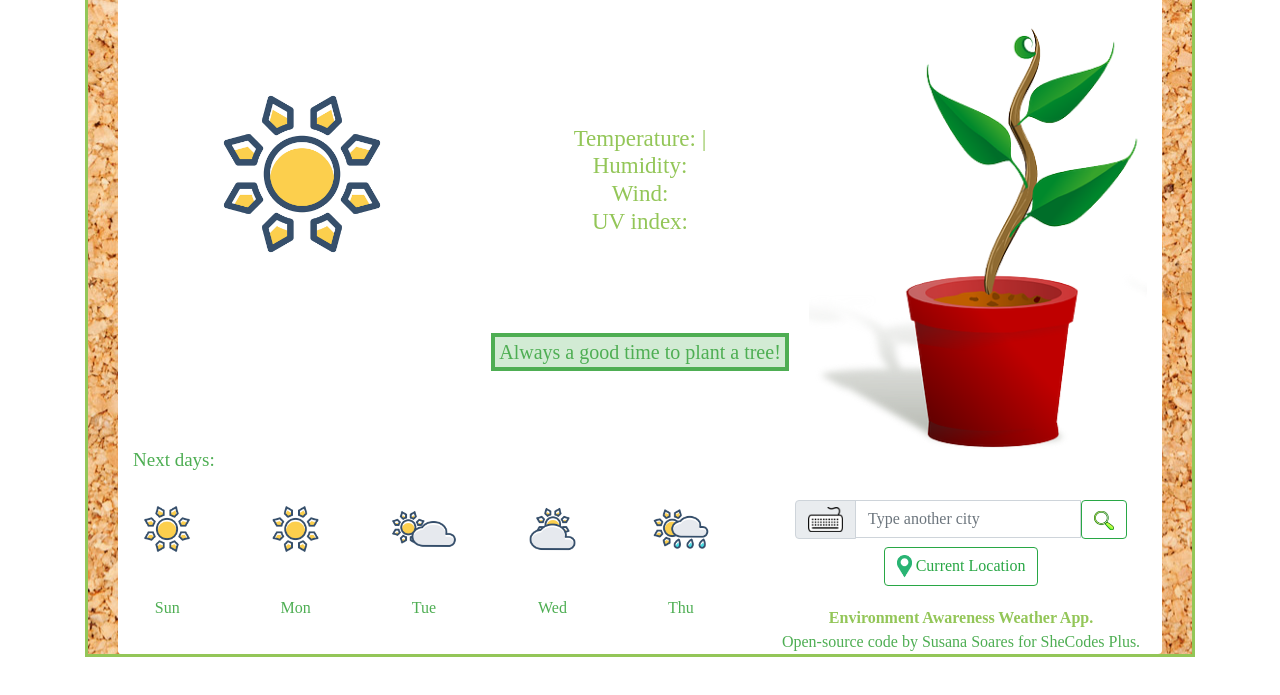
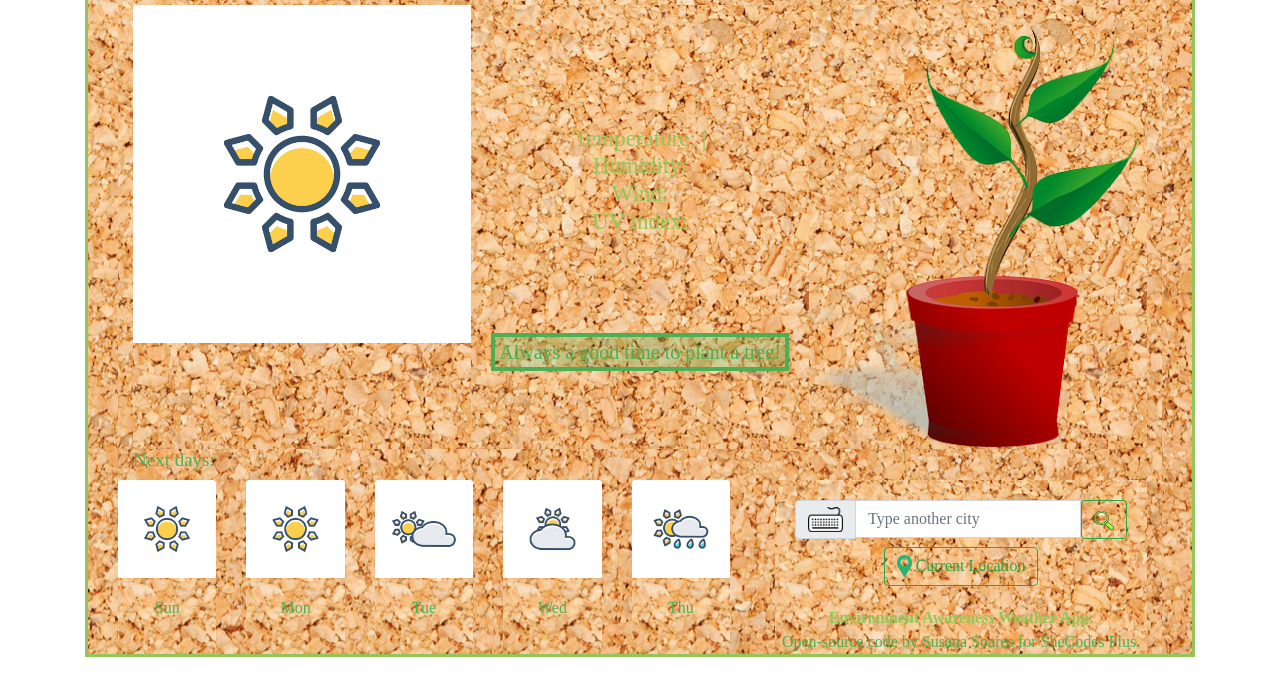
Before and after one commit to SuS-SC/EnvAWApp, a website built with Parcel: page index.html in a window 1280 px wide. Shown: the part 105-800 px from the top of the page. Built offline with nearby package versions, Linux system fonts and the light colour scheme; a web font is replaced by a local one.

Commit message:
Update styles.css

```diff
--- a/src/styles.css
+++ b/src/styles.css
@@ -17,6 +17,7 @@ body {
 
 .card {
   border: none;
+  background-image: url(/../media/cork-board.jpg);
 }
 
 h3 {
```
